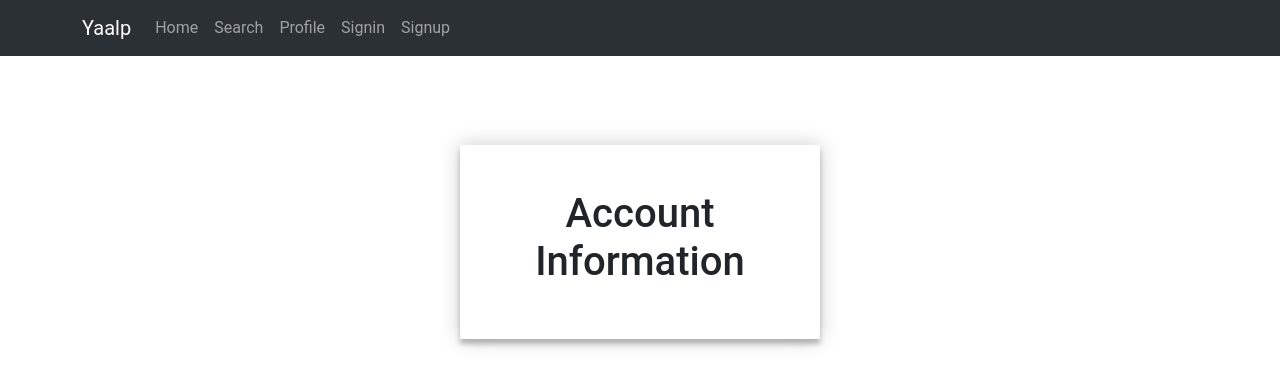
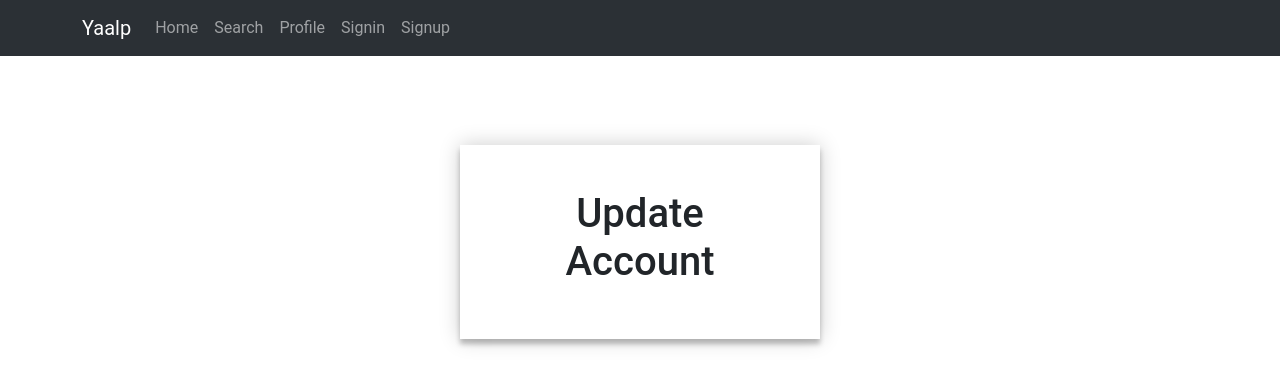
Before and after one commit to xxialingfeng/web-dev-group-project-Yalp, a React (Create React App) app: page /updateaccount in a window 1280 px wide. Shown: the top 386 px of the page. Built offline with nearby package versions, Linux system fonts and the light colour scheme; no server answers.

Commit message:
"change the title of update page"

```diff
--- a/src/Yalp/Users/updateAccount.js
+++ b/src/Yalp/Users/updateAccount.js
@@ -41,7 +41,7 @@ function Account() {
       <div className="login-page">
       <div className="form">
       <div className="login-header">
-        <h1>Account Information</h1>
+        <h1>Update Account</h1>
         </div>
         {account && (
           <div>
```
